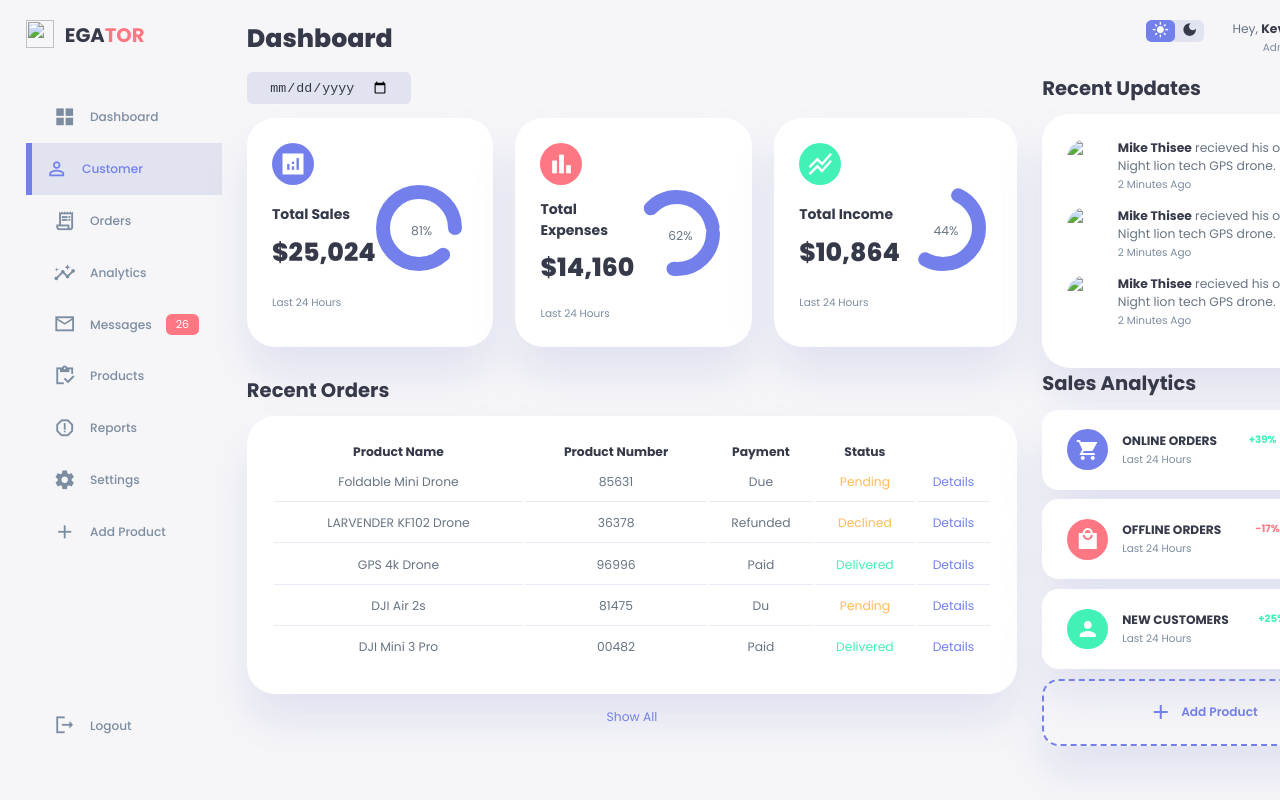
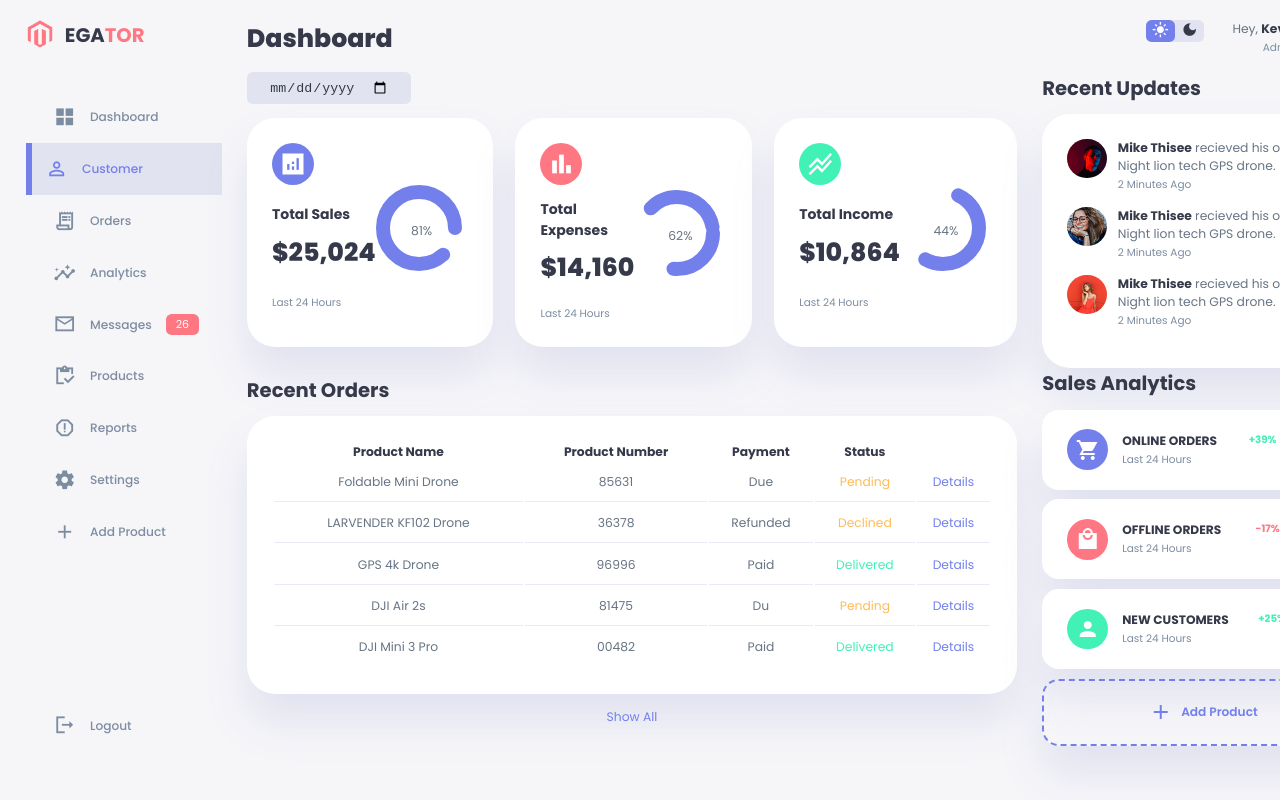
Before and after one commit to rosicnikola/dashboard, a plain HTML site: page index.html in a window 1280 px wide. Shown: the top 800 px of the page. Drawn offline with Linux system fonts and the light colour scheme; a script that the page names is missing.

Commit message:
Update index.html

```diff
--- a/index.html
+++ b/index.html
@@ -16,7 +16,7 @@
       <aside>
         <div class="top">
           <div class="logo">
-            <img src="images/logo.png" alt="">
+            <img src="logo.png" alt="">
             <h2>EGA<span class="danger">TOR</span></h2>
           </div>
           <div class="close" id="close-btn">
@@ -219,7 +219,7 @@
               <small class="text-muted">Admin</small>
             </div>
             <div class="profile-photo">
-              <img src="images/profile-1.jpg" >
+              <img src="profile-1.jpg" >
             </div>
           </div>
         </div>
@@ -231,7 +231,7 @@
           <div class="updates">
             <div class="update">
               <div class="profile-photo">
-                <img src="images/profile-2.jpg" >
+                <img src="profile-2.jpg" >
               </div>
               <div class="message">
                 <p><b>Mike Thisee</b> recieved his order of Night lion tech GPS drone.</p>
@@ -240,7 +240,7 @@
             </div>
             <div class="update">
               <div class="profile-photo">
-                <img src="images/profile-3.jpg" >
+                <img src="profile-3.jpg" >
               </div>
               <div class="message">
                 <p><b>Mike Thisee</b> recieved his order of Night lion tech GPS drone.</p>
@@ -249,7 +249,7 @@
             </div>
             <div class="update">
               <div class="profile-photo">
-                <img src="images/profile-4.jpg" >
+                <img src="profile-4.jpg" >
               </div>
               <div class="message">
                 <p><b>Mike Thisee</b> recieved his order of Night lion tech GPS drone.</p>
```
